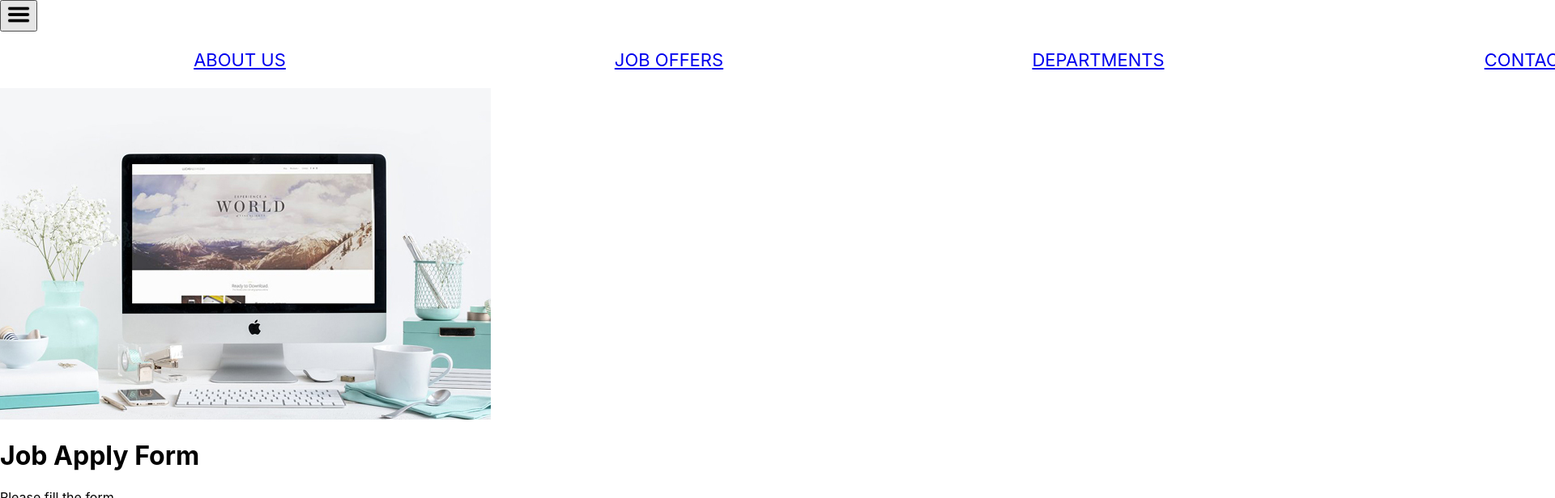
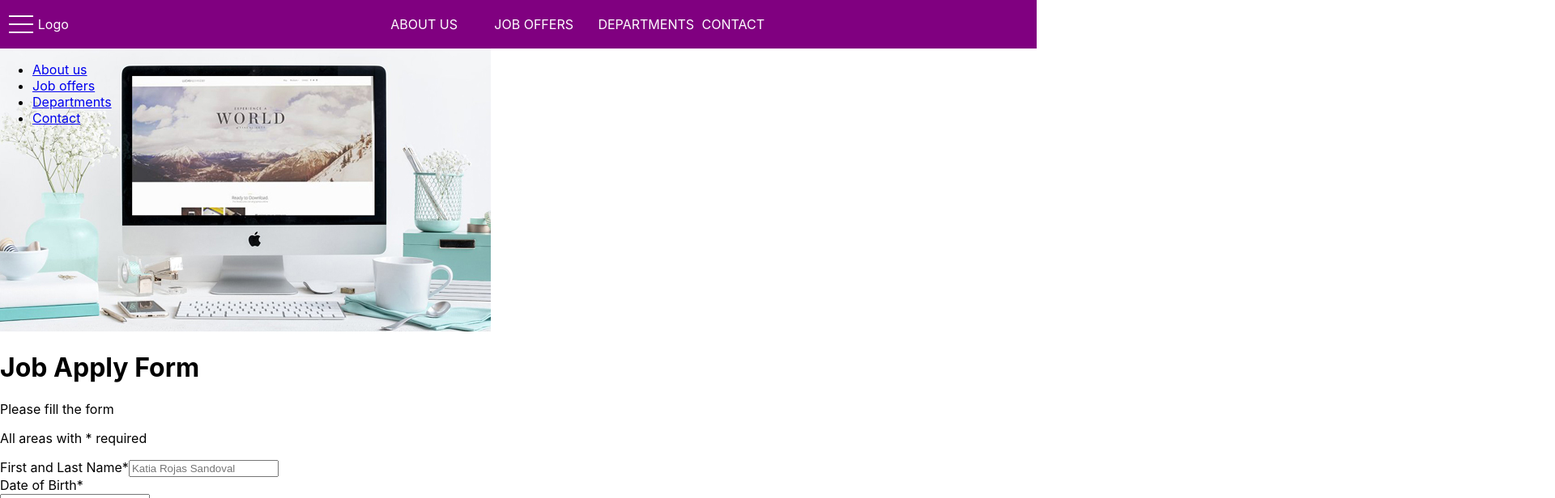
Before and after one commit to katia1802/job-apply-form, a React (Create React App) app: page / in a window 1280 px wide. Shown: the top 616 px of the page at 81% size, 1920 px wide, since content can reach past the window. Built offline with nearby package versions, Linux system fonts and the light colour scheme.

Commit message:
Side drawer

```diff
--- a/src/App.scss
+++ b/src/App.scss
@@ -0,0 +1,3 @@
+.App{
+    height: 100%;
+}
--- a/src/components/Footer/index.js
+++ b/src/components/Footer/index.js
@@ -5,6 +5,7 @@ class Footer extends Component {
     return (
       <div>
         <footer>
+          <div>FAQ</div>
           <nav>
               <a
               className="footer--github-llink"
--- a/src/components/Header/Header.scss
+++ b/src/components/Header/Header.scss
@@ -1,15 +1,9 @@
-ul{
+
+.header{
+    position: fixed;
+    background-color:purple;
     width: 100%;
-    list-style: none;
-    display: grid;
-    text-align: center;
-    grid-template-columns: repeat(4, 40%);
-    grid-gap: 18px; //si la pantalla se pone bailonga toquetear el gap
-    font-size: 22px;
-    text-transform: uppercase;
+    height:60px;
+    top:0;
+    left: 0;
 }
-
-.Hamburger_icon{
-    height: 30px;
-    width: auto;
-}
--- a/src/components/Header/index.js
+++ b/src/components/Header/index.js
@@ -2,20 +2,20 @@ import React, { Component } from "react";
 import Workspace from "../../images/Workspace.jpg";
 import "./Header.scss";
 import Toolbar from "../Toolbar";
-import "./Header.scss";
+import SideDrawer from "../SideDrawer/SideDrawer";
 
 class Header extends Component {
   render() {
     return (
       <div>
-        <header>
-          <div>
-            <Toolbar />
-          </div>
-            <div>
-              <img alt="" src={Workspace} />
-            </div>
+        <header className="header">
+          <Toolbar />
+          <SideDrawer/>
         </header>
+
+        <div>
+          <img alt="" src={Workspace} />
+        </div>
       </div>
     );
   }
--- /dev/null
+++ b/src/components/SideDrawer/SideDrawer.js
@@ -0,0 +1,19 @@
+import React, { Component } from 'react';
+import './SideDrawer.scss'
+
+class SideDrawer extends Component {
+    render() {
+        return (
+            <nav>
+                <ul>
+          <li className="sideDrawer__navigation-item"><a className="sideDrawer__navigation-itemlink" href="https://endouble.com/" target="blank">About us</a></li>
+          <li className="sideDrawer__navigation-item"><a className="sideDrawer__navigation-itemlink" href="https://workingatendouble.com/vacancies/" target="blank">Job offers</a></li>
+          <li className="sideDrawer__navigation-item"><a className="sideDrawer__navigation-itemlink" href="https://workingatendouble.com/departments/" target='blank'>Departments</a></li>
+          <li className="sideDrawer__navigation-item"><a className="sideDrawer__navigation-itemlink" href="https://workingatendouble.com/contact/" target='blank'>Contact</a></li>
+                </ul>
+            </nav>
+          );
+    }
+}
+
+export default SideDrawer;
--- /dev/null
+++ b/src/components/SideDrawer/ToggleSideDrawer.scss
@@ -0,0 +1,24 @@
+.toggle-button{
+    display:flex;
+    flex-direction: column;
+    justify-content: space-around;
+    align-items: center;
+    margin-left: 0.8rem;
+    height: 30px;
+    width: 26px;
+    background-color: transparent;
+    border:none;
+    cursor: pointer;
+    padding: 0;
+    box-sizing: border-box;
+}
+
+.toggle-button:focus{
+    outline: none;
+}
+
+.toggle-button__line{
+    background-color: white;
+    width: 30px;
+    height: 2px;
+}
--- /dev/null
+++ b/src/components/SideDrawer/ToogleSideButton.js
@@ -0,0 +1,16 @@
+import React, { Component } from "react";
+import "./ToggleSideDrawer.scss";
+
+class ToogleSideDrawer extends Component {
+  render() {
+    return (
+      <button className="toggle-button">
+        <div className="toggle-button__line" />
+        <div className="toggle-button__line" />
+        <div className="toggle-button__line" />
+      </button>
+    );
+  }
+}
+
+export default ToogleSideDrawer;
--- a/src/components/Toolbar/Toolbar.scss
+++ b/src/components/Toolbar/Toolbar.scss
@@ -0,0 +1,42 @@
+.toolbar__navigation {
+    display: flex;
+    align-items: center;
+    height: 100%;
+}
+
+.toolbar__logo{
+    color: white;
+    margin-left:0.5rem;
+
+}
+
+.toolbar__logo a {
+    text-decoration: none;
+    font-size: 1.5rem;
+}
+
+.spacer{
+    flex:0.5;
+}
+
+.toolbar__navigation-items {
+    display: grid;
+    grid-template-columns: repeat(4, 30%);
+    grid-gap: 8px; //si la pantalla se pone bailonga toquetear el gap
+    text-transform: uppercase;
+    list-style: none;
+    margin:0;
+    padding: 0;
+
+}
+
+.toolbar__navigation-items a:hover,
+toolbar__navigation-items a:active {
+    color: lightblue;
+    border: white
+}
+
+.toolbar__navigation-itemlink {
+    text-decoration: none;
+    color:white
+}
--- a/src/components/Toolbar/index.js
+++ b/src/components/Toolbar/index.js
@@ -1,20 +1,19 @@
 import React, { Component } from "react";
-import Hamburger from "../../images/Hamburger_icon.svg.png";
 import './Toolbar.scss'
+import ToggleSideButton from "../SideDrawer/ToogleSideButton.js";
 
 class Toolbar extends Component {
   render() {
     return (
-      <nav>
-        <button>
-          <img className="Hamburger_icon" alt="" src={Hamburger} />
-        </button>
-
-        <ul>
-          <li><a href="https://endouble.com/" target="blank">About us</a></li>
-          <li><a href="https://workingatendouble.com/vacancies/" target="blank">Job offers</a></li>
-          <li><a href="https://workingatendouble.com/departments/" target='blank'>Departments</a></li>
-          <li><a href="https://workingatendouble.com/contact/" target='blank'>Contact</a></li>
+      <nav className="toolbar__navigation">
+        <ToggleSideButton/>
+        <div className="toolbar__logo">Logo</div>
+      <div className="spacer"/>
+        <ul className="toolbar__navigation-items">
+          <li className="toolbar__navigation-item"><a className="toolbar__navigation-itemlink" href="https://endouble.com/" target="blank">About us</a></li>
+          <li className="toolbar__navigation-item"><a className="toolbar__navigation-itemlink" href="https://workingatendouble.com/vacancies/" target="blank">Job offers</a></li>
+          <li className="toolbar__navigation-item"><a className="toolbar__navigation-itemlink" href="https://workingatendouble.com/departments/" target='blank'>Departments</a></li>
+          <li className="toolbar__navigation-item"><a className="toolbar__navigation-itemlink" href="https://workingatendouble.com/contact/" target='blank'>Contact</a></li>
         </ul>
       </nav>
     );
```
Also changed, not shown: src/components/SideDrawer/SideDrawer.scss (added), src/images/Hamburger_icon.svg.png (deleted).
